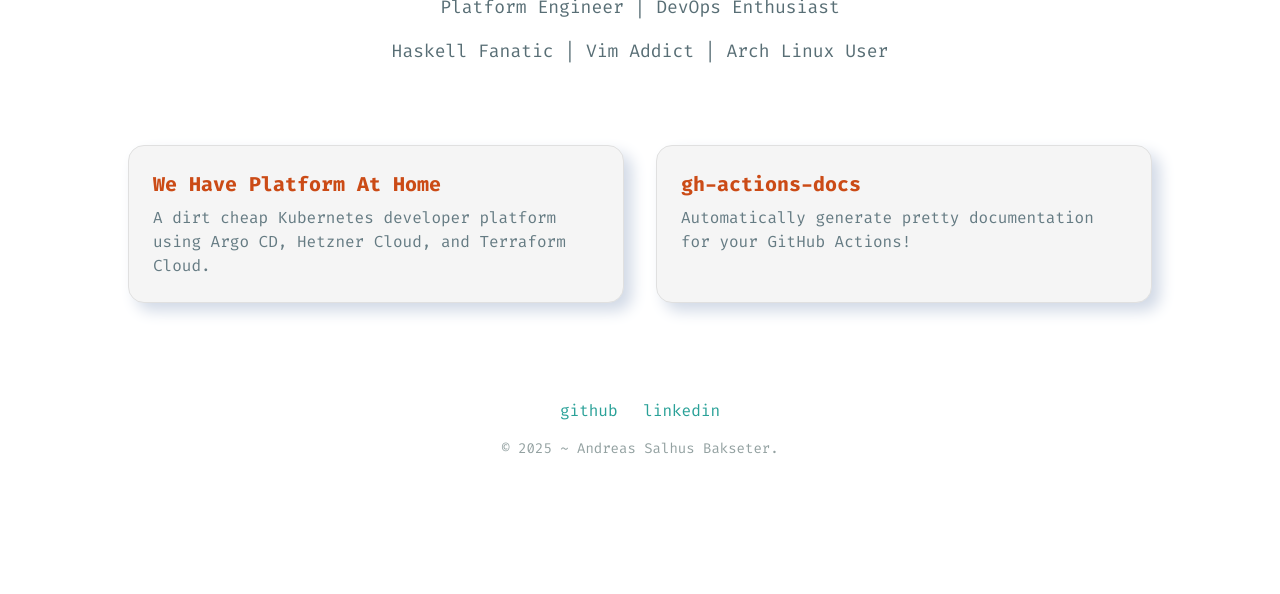
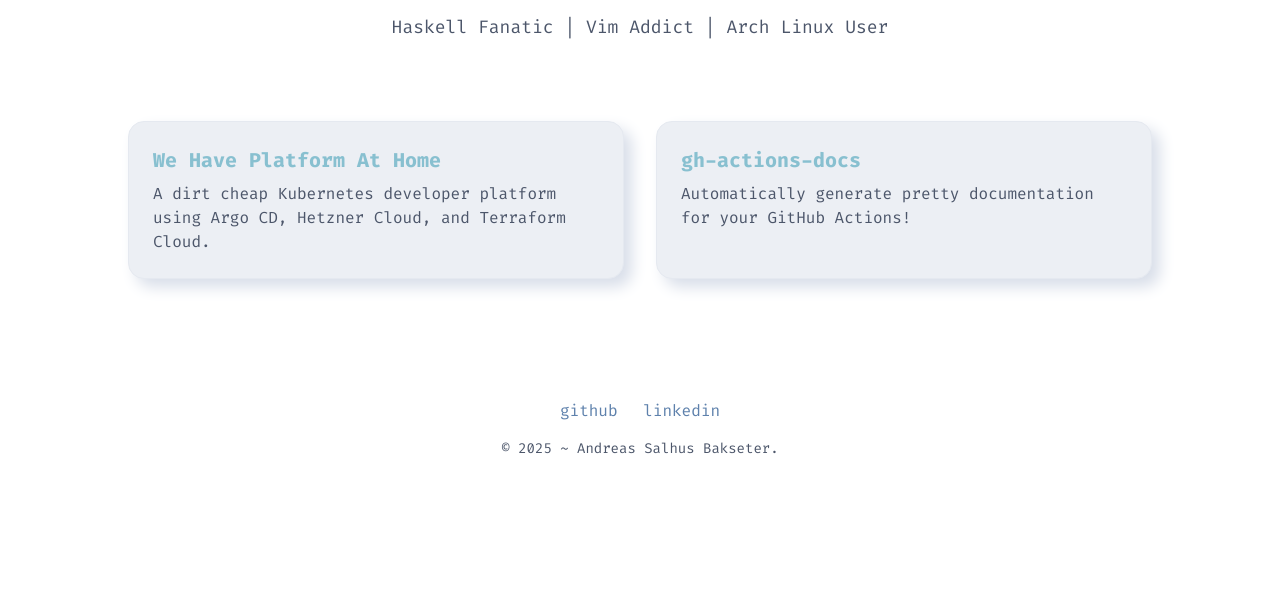
Before and after one commit to bakseter/bakseter.net, a plain HTML site: page static/index.html in a window 1280 px wide. Shown: the part 206-800 px from the top of the page. Drawn offline with nearby package versions, Linux system fonts and the light colour scheme.

Commit message:
Change to nord theme

```diff
--- a/static/index.html
+++ b/static/index.html
@@ -41,24 +41,24 @@
   </head>
 
   <body
-    class="bg-white text-[#657b83] dark:bg-[#002b36] dark:text-[#839496] transition-colors duration-500"
+    class="bg-white text-[#4C566A] dark:bg-[#2E3440] dark:text-[#D8DEE9] transition-colors duration-500"
   >
     <main
       class="min-h-screen flex flex-col items-center justify-center px-6 py-12"
     >
       <div class="text-center space-y-4">
         <h1
-          class="text-4xl md:text-5xl font-bold text-[#b58900] dark:text-[#b58900]"
+          class="text-4xl md:text-5xl font-bold text-[#5E81AC] dark:text-[#81A1C1]"
         >
           Hi, I'm Andreas
         </h1>
         <p
-          class="text-md md:text-lg text-[#586e75] dark:text-[#93a1a1] max-w-lg mx-auto"
+          class="text-md md:text-lg text-[#4C566A] dark:text-[#E5E9F0] max-w-lg mx-auto"
         >
           Platform Engineer | DevOps Enthusiast
         </p>
         <p
-          class="text-md md:text-lg text-[#586e75] dark:text-[#93a1a1] max-w-lg mx-auto"
+          class="text-md md:text-lg text-[#4C566A] dark:text-[#E5E9F0] max-w-lg mx-auto"
         >
           Haskell Fanatic | Vim Addict | Arch Linux User
         </p>
@@ -68,9 +68,9 @@
         <!-- Project Card: "We Have Platform At Home" -->
         <a href="https://github.com/bakseter/whpah" target="_blank">
           <div
-            class="bg-[#f5f5f5] dark:bg-[#073642] border border-[#e0e0e0] dark:border-[#586e75] rounded-2xl p-6 shadow-[8px_8px_15px_#d1d9e6,_-8px_-8px_15px_#ffffff] dark:shadow-[6px_6px_12px_#021417,-6px_-6px_12px_#0c3b47] transition duration-300 hover:bg-[#ebebeb] dark:hover:bg-[#0a3d4a]"
+            class="bg-[#ECEFF4] dark:bg-[#3B4252] border border-[#E5E9F0] dark:border-[#434C5E] rounded-2xl p-6 shadow-[8px_8px_15px_#D8DEE9,_-8px_-8px_15px_#ffffff] dark:shadow-[6px_6px_12px_#1f252d,-6px_-6px_12px_#2e3440] transition duration-300 hover:bg-[#E5E9F0] dark:hover:bg-[#434C5E]"
           >
-            <h2 class="text-xl font-semibold text-[#cb4b16] mb-2">
+            <h2 class="text-xl font-semibold text-[#88C0D0] mb-2">
               We Have Platform At Home
             </h2>
             <p>
@@ -83,9 +83,9 @@
         <!-- Project Card: "gh-actions-docs" -->
         <a href="https://github.com/3lvia/gh-actions-docs" target="_blank">
           <div
-            class="bg-[#f5f5f5] dark:bg-[#073642] border border-[#e0e0e0] dark:border-[#586e75] rounded-2xl p-6 shadow-[8px_8px_15px_#d1d9e6,_-8px_-8px_15px_#ffffff] dark:shadow-[6px_6px_12px_#021417,-6px_-6px_12px_#0c3b47] transition duration-300 hover:bg-[#ebebeb] dark:hover:bg-[#0a3d4a]"
+            class="bg-[#ECEFF4] dark:bg-[#3B4252] border border-[#E5E9F0] dark:border-[#434C5E] rounded-2xl p-6 shadow-[8px_8px_15px_#D8DEE9,_-8px_-8px_15px_#ffffff] dark:shadow-[6px_6px_12px_#1f252d,-6px_-6px_12px_#2e3440] transition duration-300 hover:bg-[#E5E9F0] dark:hover:bg-[#434C5E]"
           >
-            <h2 class="text-xl font-semibold text-[#cb4b16] mb-2">
+            <h2 class="text-xl font-semibold text-[#88C0D0] mb-2">
               gh-actions-docs
             </h2>
             <p>
@@ -104,10 +104,10 @@
           <div class="relative w-14 h-8">
             <input id="themeToggle" type="checkbox" class="sr-only" />
             <div
-              class="block bg-[#ddd] dark:bg-[#073642] w-full h-full rounded-full shadow-inner"
+              class="block bg-[#ddd] dark:bg-[#3B4252] w-full h-full rounded-full shadow-inner"
             ></div>
             <div
-              class="dot absolute top-1 left-1 w-6 h-6 bg-white dark:bg-[#839496] rounded-full transition-all duration-300 shadow-md flex items-center justify-center"
+              class="dot absolute top-1 left-1 w-6 h-6 bg-white dark:bg-[#D8DEE9] rounded-full transition-all duration-300 shadow-md flex items-center justify-center"
               id="themeDot"
             >
               <span id="icon" class="transition-transform duration-300"
@@ -118,20 +118,24 @@
         </label>
       </div>
 
-      <footer class="mt-8 lg:mt-24 text-center space-y-4">
+      <footer
+        class="mt-8 lg:mt-24 text-center space-y-4 py-6 rounded-xl"
+      >
         <div class="space-x-4">
           <a
             href="https://github.com/bakseter"
-            class="text-[#2aa198] hover:underline"
+            class="text-[#5E81AC] hover:underline"
             >github</a
           >
           <a
             href="https://www.linkedin.com/in/andreas-salhus-bakseter-54416316a"
-            class="text-[#2aa198] hover:underline"
+            class="text-[#5E81AC] hover:underline"
             >linkedin</a
           >
         </div>
-        <p class="text-sm text-[#93a1a1]">© 2025 ~ Andreas Salhus Bakseter.</p>
+        <p class="text-sm text-[#4C566A] dark:text-[#D8DEE9]">
+          © 2025 ~ Andreas Salhus Bakseter.
+        </p>
       </footer>
     </main>
 
```
